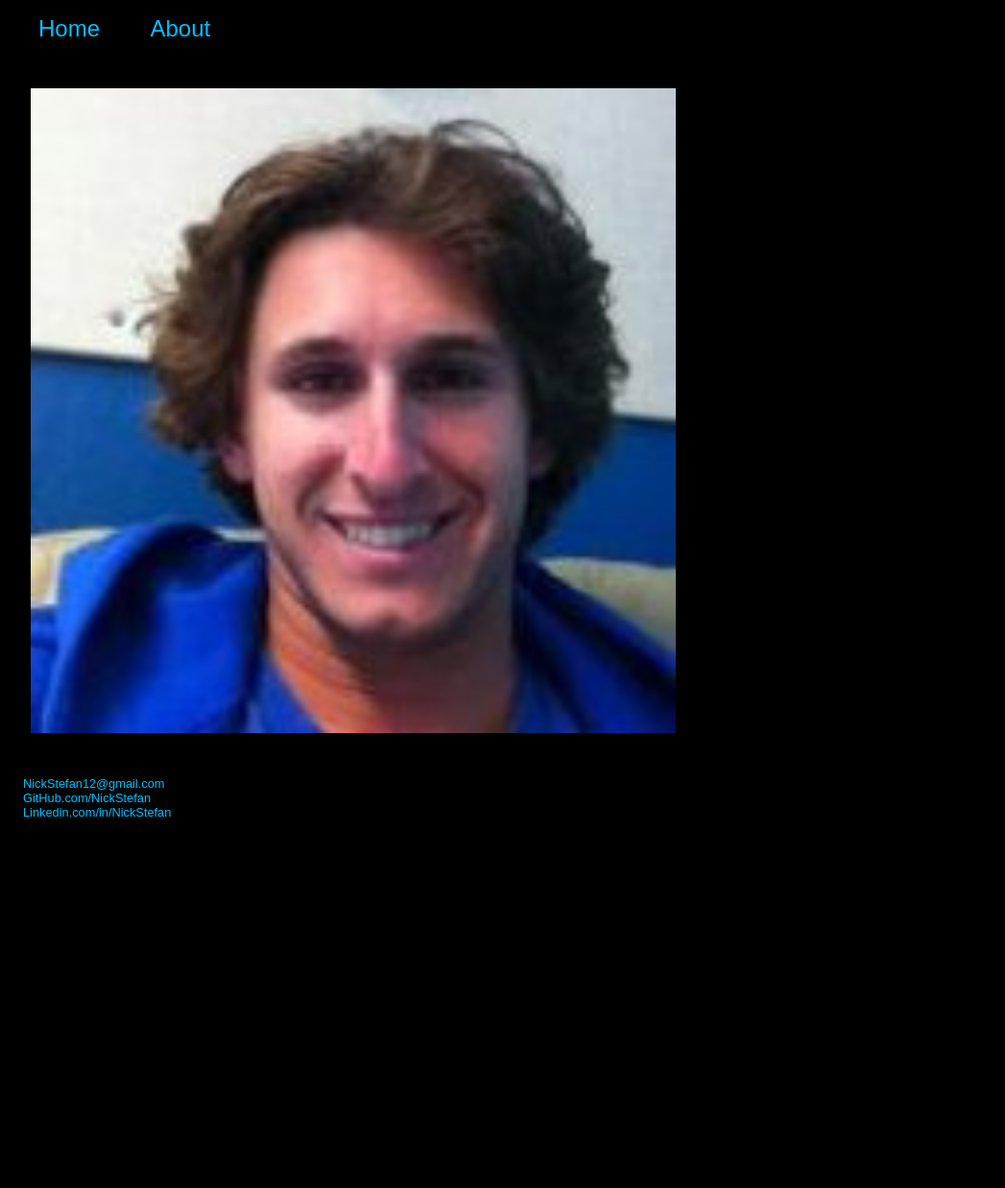
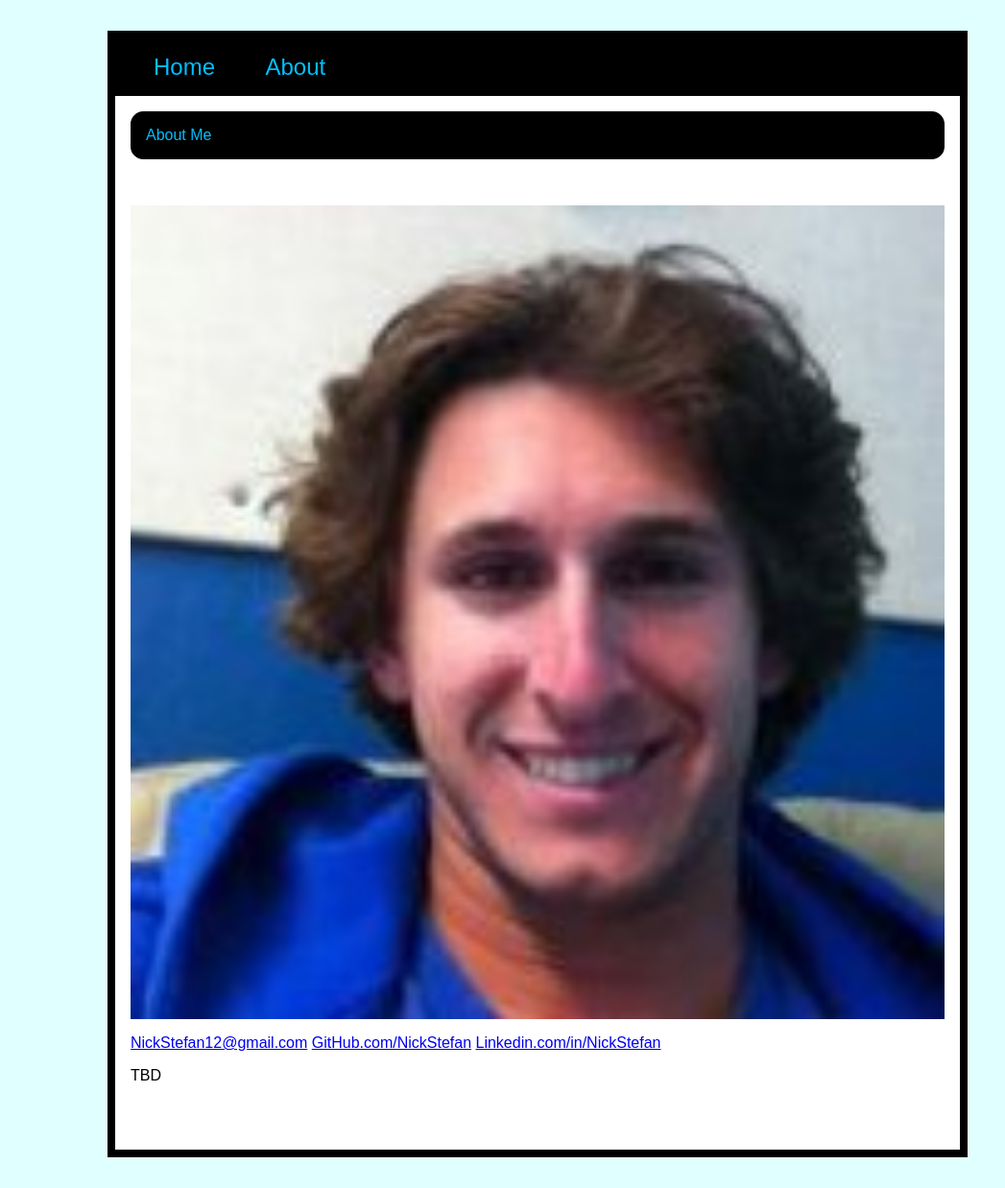
Before and after one commit to NickStefan/nicksblog, a Django app: template nickswebsite/templates/about.html in a window 1280 px wide. Shown: the whole page at 96% size, without its empty margins (0-1047 px from the left). Before the commit the page ends 1010 px from the top, so only its background shows below. Run offline with Django 3.2, Linux system fonts and the light colour scheme; the template is opened without the code that fills it, so the values that code supplies are empty.

Commit message:
about page

```diff
--- a/nickswebsite/blog/static/originaltheme.css
+++ b/nickswebsite/blog/static/originaltheme.css
@@ -1,13 +1,19 @@
 
 body {
-	margin: 0em;
-	padding: 0em;
+	padding: 0;
+	margin: 0;
+	background-color: #E0FFFF;
+	max-width: 70em;
 }
 #container {
-	max-width: 100%;
-	margin: 0;
-	background-color: black;
+	width: 55em;
+	margin-top: 2em;
+	margin-bottom: 2em;
+	margin-left: auto;
+	margin-right: auto;
+	background-color: white;
 	font-family: sans-serif;
+	border: .5em solid black;
 }
 
 #header {
@@ -49,7 +55,7 @@ body {
 }
 
 #titlebar {
-	max-width: 44em;
+	max-width: 55em;
 	padding: 1em;
 }
 
@@ -86,6 +92,7 @@ body {
 }
 
 #content {
-	max-width: 44em;
+	max-width: 55em;
 	padding: 1em;
+	background-color: #ffffff;
 }
--- a/nickswebsite/templates/about.html
+++ b/nickswebsite/templates/about.html
@@ -2,19 +2,16 @@
 {% block head_title %}About NickStefan.net{% endblock %}
 
 {% block title %}
-<!-- photo of me -->
-<div id="myimage"><img src="/static/me.jpg" width="100%"/>
+<div id="myheadline">About Me
 </div>
-<div id="mylink">
-<p style="font-size: .80em">
-	<a href="mailto:NickStefan12@gmail.com">NickStefan12@gmail.com</a>
-	<a href="http://GitHub.com/NickStefan/">GitHub.com/NickStefan</a>
-	<a href="http://www.linkedin.com/in/nickstefan">Linkedin.com/in/NickStefan</a></p>
-</div>
-
 {% endblock %}
 
 {% block content %}
+<p><img src="/static/me.jpg" width="100%"/><p>
+<p>
+		<a href="mailto:NickStefan12@gmail.com">NickStefan12@gmail.com</a>
+		<a href="http://GitHub.com/NickStefan/">GitHub.com/NickStefan</a>
+		<a href="http://www.linkedin.com/in/nickstefan">Linkedin.com/in/NickStefan</a></p>
 <p>TBD &nbsp &nbsp &nbsp &nbsp &nbsp &nbsp &nbsp &nbsp &nbsp &nbsp &nbsp
 &nbsp &nbsp &nbsp &nbsp &nbsp &nbsp &nbsp &nbsp &nbsp &nbsp &nbsp &nbsp
 &nbsp &nbsp &nbsp &nbsp &nbsp &nbsp &nbsp &nbsp &nbsp &nbsp &nbsp
```
